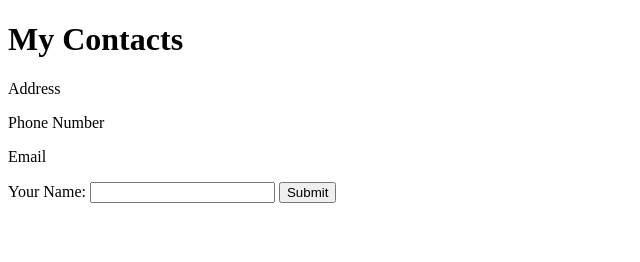
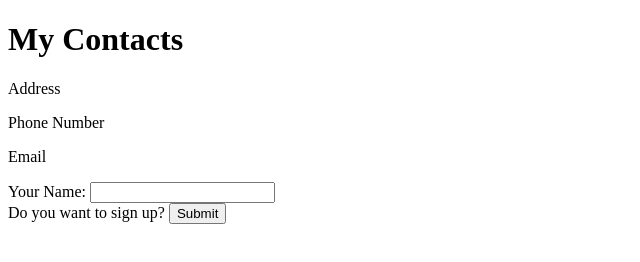
Before and after one commit to lawnshogan/JavaScript, a plain HTML site: page Playbook/HTML/Contacts.html in a window 1280 px wide. Shown: the whole page, without its empty margins (0-640 px from the left). Drawn offline with Linux system fonts and the light colour scheme.

Commit message:
Fix form

```diff
--- a/Playbook/HTML/Contacts.html
+++ b/Playbook/HTML/Contacts.html
@@ -13,7 +13,8 @@
     <p>Email</p>
     <form action="" method="get">
       <label for="">Your Name:</label>
-      <input type="text">
+      <input type="text"><br>
+      <label>Do you want to sign up?</label>
       <input type="submit" name="">
     </form>
 </body>
```
